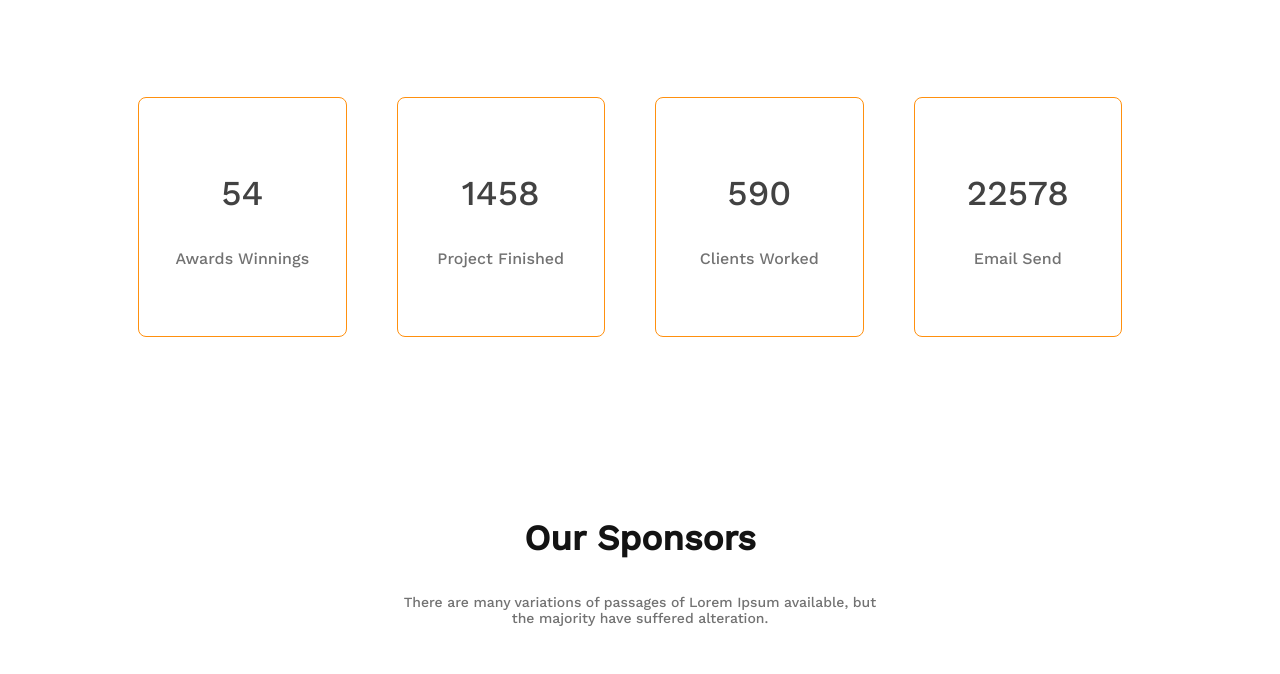
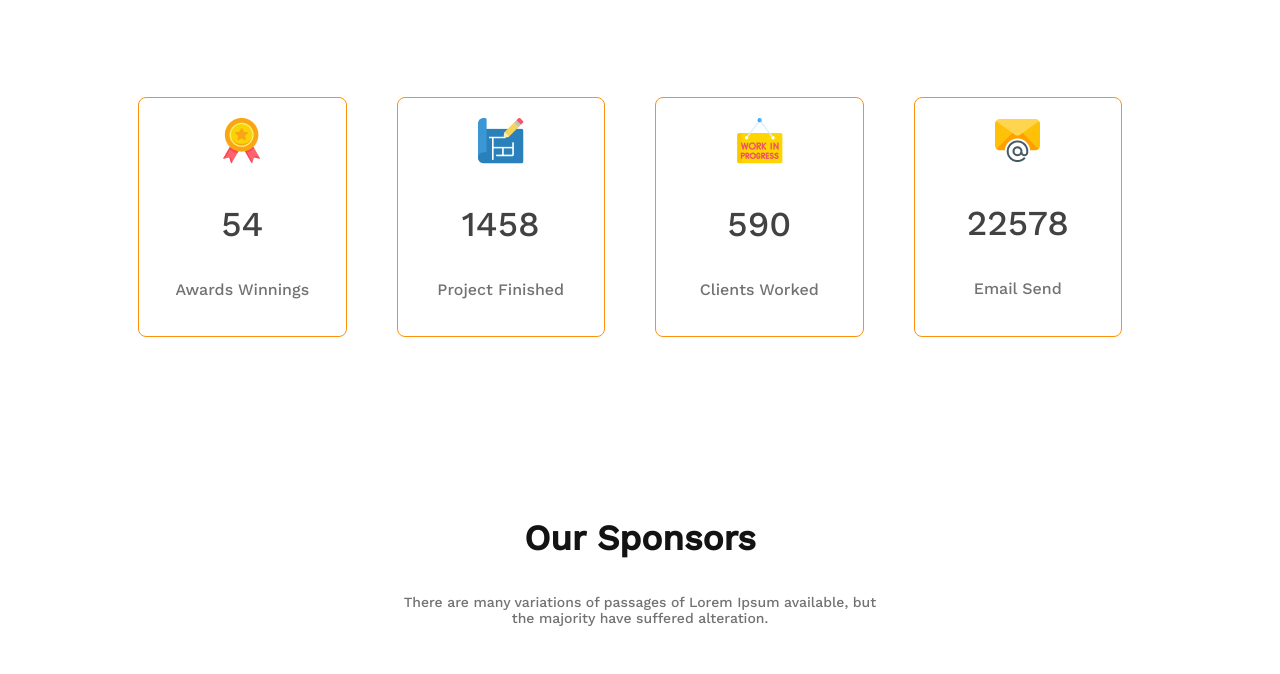
Before and after one commit to shakilmia15/architects-website, a plain HTML site: page index.html in a window 1280 px wide. Shown: the part 3198-3872 px from the top of the page. Drawn offline with nearby package versions, Linux system fonts and the light colour scheme; the site is published under a folder, as on GitHub Pages, so addresses that start at the root find nothing.

```diff
--- a/index.html
+++ b/index.html
@@ -133,22 +133,22 @@
             </div>
             <div class="achievement-sectors">
                 <div>
-                <i><img src="/images/icons/ribon.png" alt=""></i>
+                <i><img src="./images/icons/ribon.png" alt=""></i>
                 <h3>54</h3>
                 <p>Awards Winnings</p>
                 </div>
                 <div>
-                <i><img src="/images/icons/projects.png" alt=""></i>
+                <i><img src="./images/icons/projects.png" alt=""></i>
                 <h3>1458</h3>
                 <p>Project Finished</p>
                 </div>
                 <div>
-                <i><img src="/images/icons/customers.png" alt=""></i>
+                <i><img src="./images/icons/customers.png" alt=""></i>
                 <h3>590</h3>
                 <p>Clients Worked</p>
                 </div>
                 <div>
-                <i><img src="/images/icons/email.png" alt=""></i>
+                <i><img src="./images/icons/email.png" alt=""></i>
                 <h3>22578</h3>
                 <p>Email Send</p>
                 </div>
```
